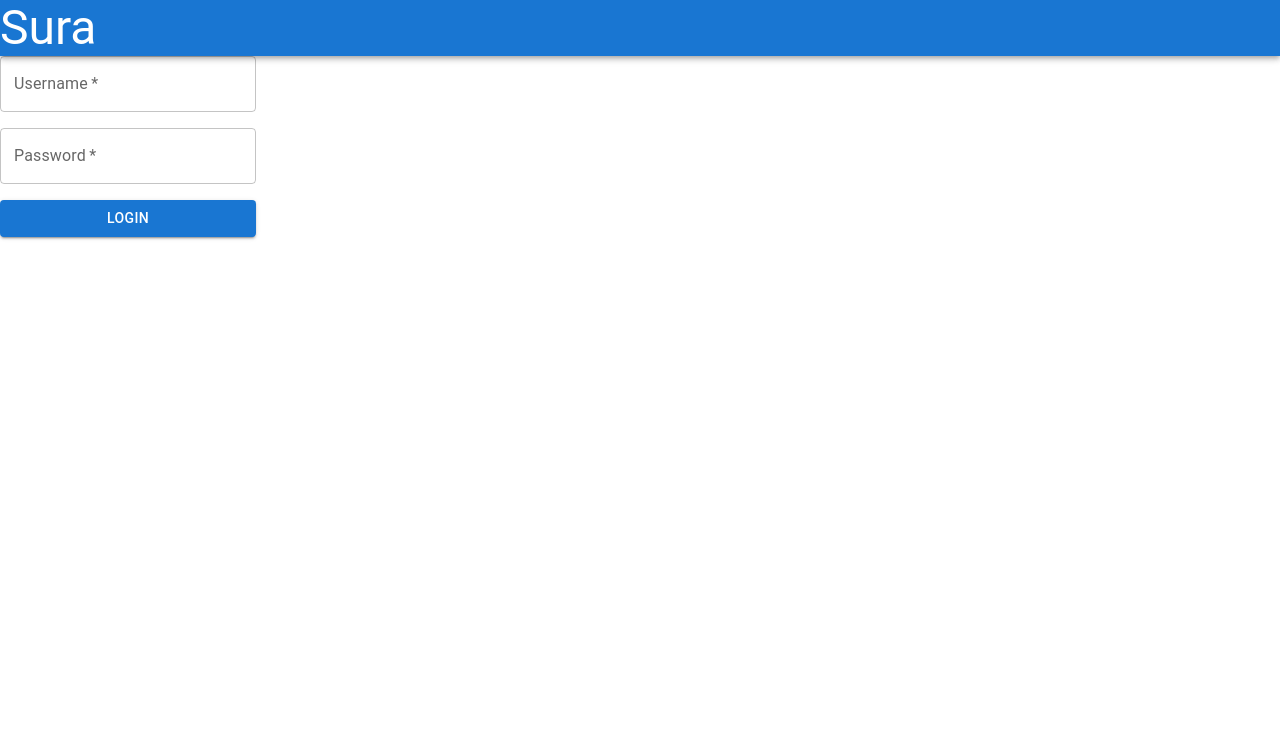
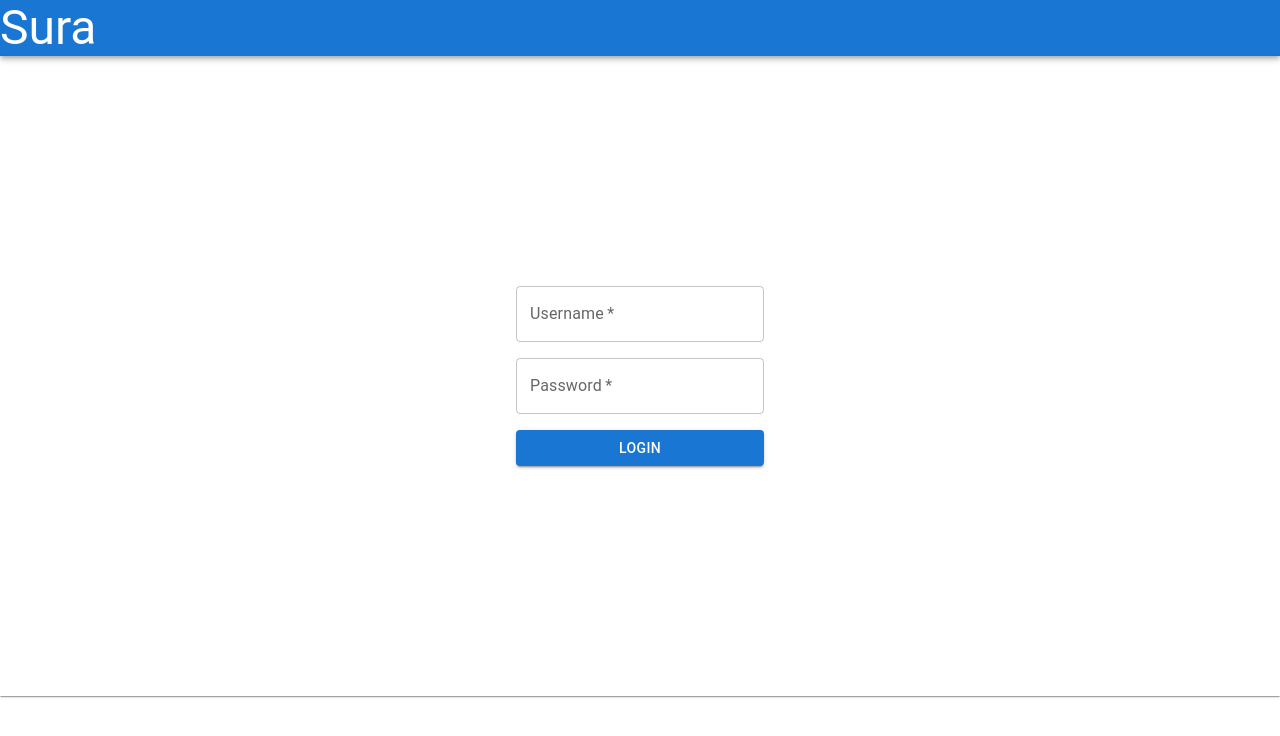
Before and after one commit to DomiVesalius/Sura, a React (Create React App) app in the folder frontend/: page / in a window 1280 px wide. Shown: the top 736 px of the page. Built offline with nearby package versions, Linux system fonts and the light colour scheme.

Commit message:
Login form

```diff
--- a/frontend/src/components/Auth/LoginForm/LoginForm.tsx
+++ b/frontend/src/components/Auth/LoginForm/LoginForm.tsx
@@ -1,21 +1,25 @@
 import React, { useState } from 'react';
 import { Button, Stack, TextField } from '@mui/material';
+import useStyles from "./styles";
 
 interface LoginProps {}
 
 const LoginForm: React.FC<LoginProps> = () => {
     const [loginInfo, setLoginInfo] = useState({ username: '', password: '' });
+    const classes = useStyles();
 
     return (
-        <div>
-            <form id="login-form">
-                <Stack spacing={2} maxWidth={0.2}>
+        <Stack sx={{ boxShadow: 1 }}>
+            <div className={classes.loginFormDiv}>
+                <form className={classes.loginForm}>
+                    <Stack spacing={2}>
                         <TextField label="Username" required />
                         <TextField label="Password" required />
                         <Button variant="contained">Login</Button>
                     </Stack>
                 </form>
             </div>
+        </Stack>
     );
 };
 
--- a/frontend/src/components/Auth/LoginForm/styles.tsx
+++ b/frontend/src/components/Auth/LoginForm/styles.tsx
@@ -2,13 +2,23 @@ import { makeStyles, Theme, createStyles } from '@material-ui/core/styles';
 
 const useStyles = makeStyles((theme: Theme) =>
     createStyles({
-        div: {
+        loginFormDiv: {
             display: 'flex',
             justifyContent: 'center',
             alignItems: 'center',
             textAlign: 'center',
             minHeight: '80vh'
-        }
+        },
+
+        loginForm: {
+            display: 'flex',
+            alignItems: 'center',
+            justifyContent: 'center',
+            maxWidth: 'fit-content',
+            padding: '2em',
+            // border: 'solid 1px silver',
+            // borderRadius: '5px'
+        },
     })
 );
 
```
Lines whose indentation alone changed are shown as unchanged.
